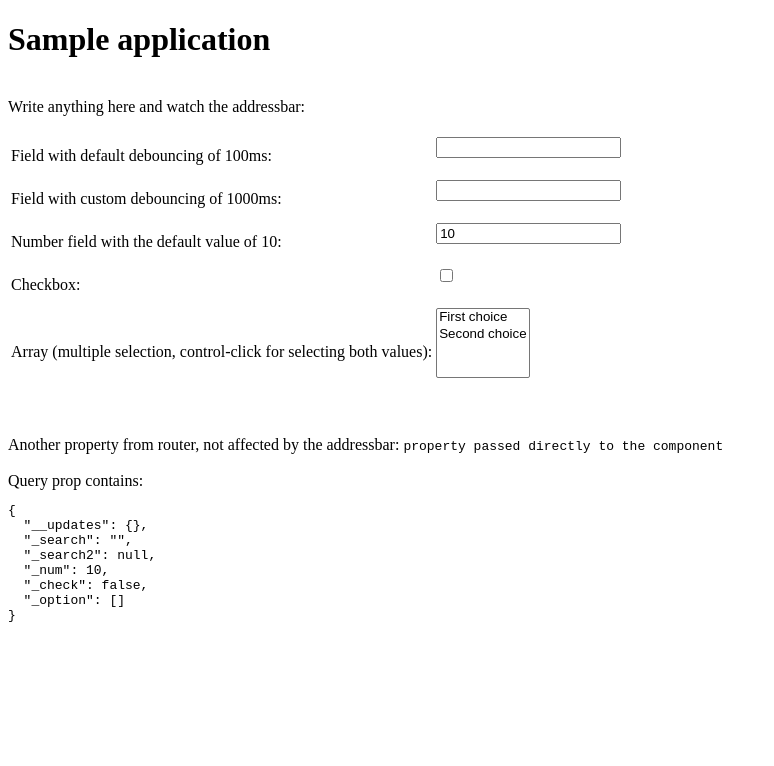
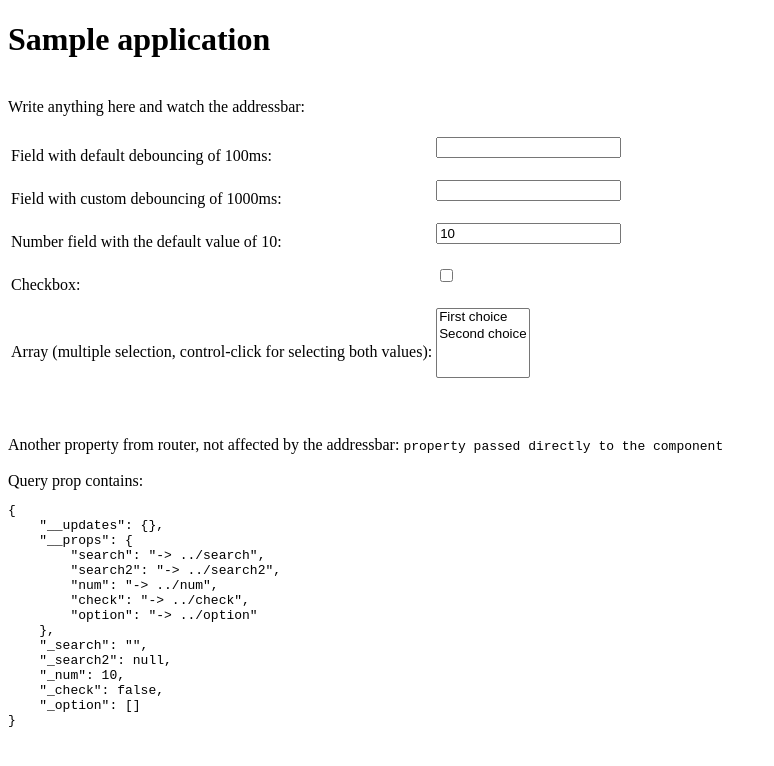
Before and after one commit to oarepo/vue-query-synchronizer, a Vue app: page / in a window 1280 px wide. Shown: the top 766 px of the page, without its empty margins (0-774 px from the left). Built offline with nearby package versions, Linux system fonts and the light colour scheme.

Commit message:
Passing unknown references
and dynamically added properties

```diff
--- a/package.json
+++ b/package.json
@@ -1,6 +1,6 @@
 {
   "name": "@oarepo/vue-query-synchronizer",
-  "version": "1.0.2",
+  "version": "1.1.0",
   "main": "vue-query-synchronizer.esm.js",
   "license": "MIT",
   "private": false,
@@ -33,7 +33,7 @@
     "test": "echo \"Error: no test specified\" && exit 1",
     "serve": "vue-cli-service serve",
     "build": "rimraf dist; bili -c bili.config.js src/library.js --plugins.vue --format esm --file-name vue-query-synchronizer.esm.js && copyfiles package.json README.md dist/",
-    "upload": "yarn build && cd dist && npm publish"
+    "upload": "yarn build && npm publish --access public dist/"
   },
   "repository": {
     "type": "git",
@@ -54,6 +54,7 @@
   },
   "homepage": "https://github.com/oarepo/vue-query-synchronizer#readme",
   "dependencies": {
+    "flatted": "^2.0.1",
     "vue": "^2.6.10",
     "vue-router": "^3.1.3"
   }
--- a/src/Home.vue
+++ b/src/Home.vue
@@ -50,7 +50,7 @@
     <br><br>
     Another property from router, not affected by the addressbar: <code>{{ another }}</code><br><br>
     Query prop contains:
-    <pre>{{query}}</pre>
+    <pre>{{stringifiedQuery}}</pre>
 </div>
 </template>
 
@@ -62,6 +62,24 @@ export default {
     props: {
         query: Object,
         another: String
+    },
+    computed: {
+        stringifiedQuery () {
+            var cache = []
+            const ret = JSON.stringify(this.query, function (key, value) {
+                if (typeof value === 'object' && value !== null) {
+                    if (cache.indexOf(value) !== -1) {
+                        // Circular reference found, discard key
+                        return '-> ../' + key
+                    }
+                    // Store value in our collection
+                    cache.push(value)
+                }
+                return value
+            }, 4)
+            cache = null
+            return ret
+        }
     }
 }
 </script>
--- a/src/library.js
+++ b/src/library.js
@@ -33,7 +33,7 @@ const $options = {}
 // method
 //
 function defineProperty (queryObject, key, value, definition) {
-    Object.defineProperty(queryObject, key, {
+    const property = Object.defineProperty(queryObject, key, {
         get: function () {
             return this['_' + key]
         },
@@ -43,6 +43,8 @@ function defineProperty (queryObject, key, value, definition) {
         }
     })
     queryObject['_' + key] = value
+    queryObject.__props[key] = property
+    return property
 }
 
 //
@@ -75,6 +77,38 @@ function arraysMatch (arr1, arr2) {
 
 }
 
+function convertParam (x) {
+    if (!isObject(x)) {
+        x = x.split(':')
+        let debounce = parseInt(x[0])
+        if (isNaN(debounce)) {
+            if (x[0] === '') {
+                debounce = 0
+                x.splice(0, 1)
+            } else {
+                debounce = undefined
+            }
+        } else {
+            x.splice(0, 1)
+        }
+        if (x.length === 1) {
+            x = ['string', x[0], null]
+        } else if (x.length === 2) {
+            x.push(null)
+        }
+        x = {
+            name: x[1],
+            datatype: x[0],
+            defaultValue: x[2],
+            debounce
+        }
+    }
+    if (x.datatype === undefined) {
+        x.datatype = 'string'
+    }
+    return x
+}
+
 //
 // creates reactive query object
 //
@@ -86,6 +120,8 @@ function makeQueryObject (query, params) {
 
         // debouncing timer if debouncing is running
         __timer: undefined,
+
+        __props: {},
 
         // schedules an update
         __schedule_update: function (definition, value) {
@@ -129,6 +165,43 @@ function makeQueryObject (query, params) {
                 // take the debounce from the query parameter or use the default one
                 definition.debounce || $options.debounce
             )
+        },
+
+        _prop (pdef) {
+            const key = convertParam(pdef)
+            if (this.__props[key.name] === undefined) {
+                const datatype = $options.datatypes[key.datatype]
+                if (datatype === undefined) {
+                    console.error(`No datatype handler defined for type name ${key.datatype}. ` +
+                        `If you use text format for parameters, make sure that datatype is ` +
+                        `at the first position (such as number:page, not vice versa)`)
+                    return
+                }
+                if (key.parsedDefaultValue === undefined) {
+                    key.parsedDefaultValue = datatype.parse(key.defaultValue, null, true)
+                }
+                const parsedValue = datatype.parse(query[key.name], key.parsedDefaultValue)
+                if ($options.debug) {
+                    console.log('parsed value is', parsedValue)
+                }
+                return defineProperty(this, key.name, parsedValue, key)
+            } else {
+                return this.__props[key.name]
+            }
+        },
+
+        _insert (prop, value) {
+            value = value.toString()
+            if (!this[prop].includes(value)) {
+                this[prop] = [...this[prop], value]
+            }
+        },
+
+        _remove (prop, value) {
+            value = value.toString()
+            if (this[prop].includes(value)) {
+                this[prop] = this[prop].filter(x=>x !== value)
+            }
         }
     }
 
@@ -152,6 +225,16 @@ function makeQueryObject (query, params) {
         }
         defineProperty(queryObject, key.name, value, key)
     }
+    if ($options.passUnknownProperties) {
+        for (const key of Object.keys(query)) {
+            if (params[key] === undefined) {
+                if ($options.debug) {
+                    console.log('Adding extra option', key, 'query value', query[key])
+                }
+                queryObject._prop('array:' + key)
+            }
+        }
+    }
     return queryObject
 }
 
@@ -163,37 +246,7 @@ function query (params, extra) {
      */
 
     // convert string query param names to object form
-    params = params.map(x => {
-        if (!isObject(x)) {
-            x = x.split(':')
-            let debounce = parseInt(x[0])
-            if (isNaN(debounce)) {
-                if (x[0] === '') {
-                    debounce = 0
-                    x.splice(0, 1)
-                } else {
-                    debounce = undefined
-                }
-            } else {
-                x.splice(0, 1)
-            }
-            if (x.length === 1) {
-                x = ['string', x[0], null]
-            } else if (x.length === 2) {
-                x.push(null)
-            }
-            x = {
-                name: x[1],
-                datatype: x[0],
-                defaultValue: x[2],
-                debounce
-            }
-        }
-        if (x.datatype === undefined) {
-            x.datatype = 'string'
-        }
-        return x
-    })
+    params = (params || []).map(x => convertParam(x))
 
     // gets called when the route changes
     function maker (route) {
@@ -265,7 +318,7 @@ const BoolDatatype = {
 const ArrayDatatype = {
     parse (value, defaultValue) {
         if (value === undefined) {
-            return defaultValue.slice()
+            return (defaultValue || []).slice()
         }
         if (typeof value === 'string') {
             return [value]
@@ -286,6 +339,7 @@ export default {
         }
         options = {
             debounce: 100,
+            passUnknownProperties: false,
             ...options
         }
         Object.assign($options, options)
--- a/src/main.js
+++ b/src/main.js
@@ -5,7 +5,8 @@ import QuerySupport from '@oarepo/vue-query-synchronizer'
 
 Vue.use(QuerySupport, {
     router: router,
-    debug: true
+    debug: true,
+    passUnknownProperties: true
 })
 
 Vue.config.productionTip = false
```
Also changed, not shown: 2 other files (tests, documents, lock files or other folders).
